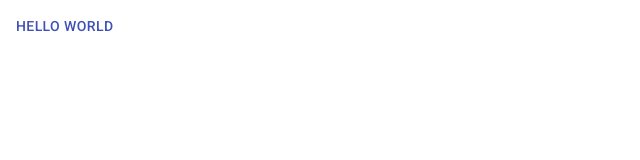
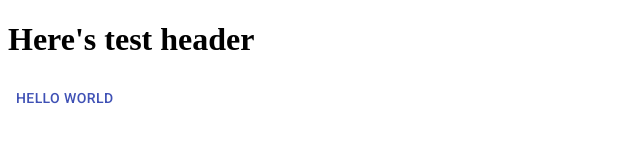
Before and after one commit to Cawde/synth_project2, a React app: page / in a window 1280 px wide. Shown: the whole page, without its empty margins (0-640 px from the left). Built offline with nearby package versions, Linux system fonts and the light colour scheme.

Commit message:
Updating files

```diff
--- a/package.json
+++ b/package.json
@@ -5,7 +5,7 @@
   "main": "index.js",
   "scripts": {
     "test": "echo \"Error: no test specified\" && exit 1",
-    "start:dev": "react-scripts start",
+    "start": "react-scripts start",
     "client:build": "react-scripts build"
   },
   "keywords": [],
--- a/public/index.html
+++ b/public/index.html
@@ -4,12 +4,10 @@
   <meta charset="UTF-8">
   <meta name="viewport" content="width=device-width, initial-scale=1.0">
   <title>Craiglist Knockoff</title>
-  <style>
-  </style>
+  <link rel="stylesheet" href="https://fonts.googleapis.com/css?family=Roboto:300,400,500,700&display=swap" />
+  <link rel="stylesheet" href="style.css">
 </head>
 <body>
-  <div id="root"></div>
-  <link rel="stylesheet" href="https://fonts.googleapis.com/css?family=Roboto:300,400,500,700&display=swap" />
-  <link rel="stylesheet" href="style.css">
+  <div id="app"></div>
 </body>
 </html>
--- /dev/null
+++ b/src/components/Header.js
@@ -0,0 +1,11 @@
+import React from 'react';
+
+const Header = () => {
+  return (
+    <div id="header">
+      <h1>Here's test header</h1>
+    </div>
+  )
+}
+
+export default Header;
--- a/src/components/index.js
+++ b/src/components/index.js
@@ -0,0 +1,5 @@
+export { default as Header } from './Header';
+export { default as Home } from './Home';
+export { default as Listings } from './Listings';
+export { default as Profile } from './Profile';
+export { default as Footer } from './Footer';
--- a/src/index.js
+++ b/src/index.js
@@ -1,16 +1,24 @@
 import React, { useEffect, useState } from 'react';
 import ReactDOM from 'react-dom';
 import { Button } from '@material-ui/core';
+import {
+  Header,
+  Home,
+  Listings,
+  Profile,
+  Footer
+ } from './components';
 
 const App = () => {
   return (
-    <div id="App">
+    <div className="app">
+      <Header/>
       <Button color="primary">Hello World</Button>
     </div>
-  );
+  )
 }
 
 ReactDOM.render(
   <App />,
-  document.getElementById('root')
+  document.getElementById("app")
 );
```
Also changed, not shown: src/components/Footer.js (added), src/components/Home.js (added), src/components/Listings.js (added), src/components/Profile.js (added).
